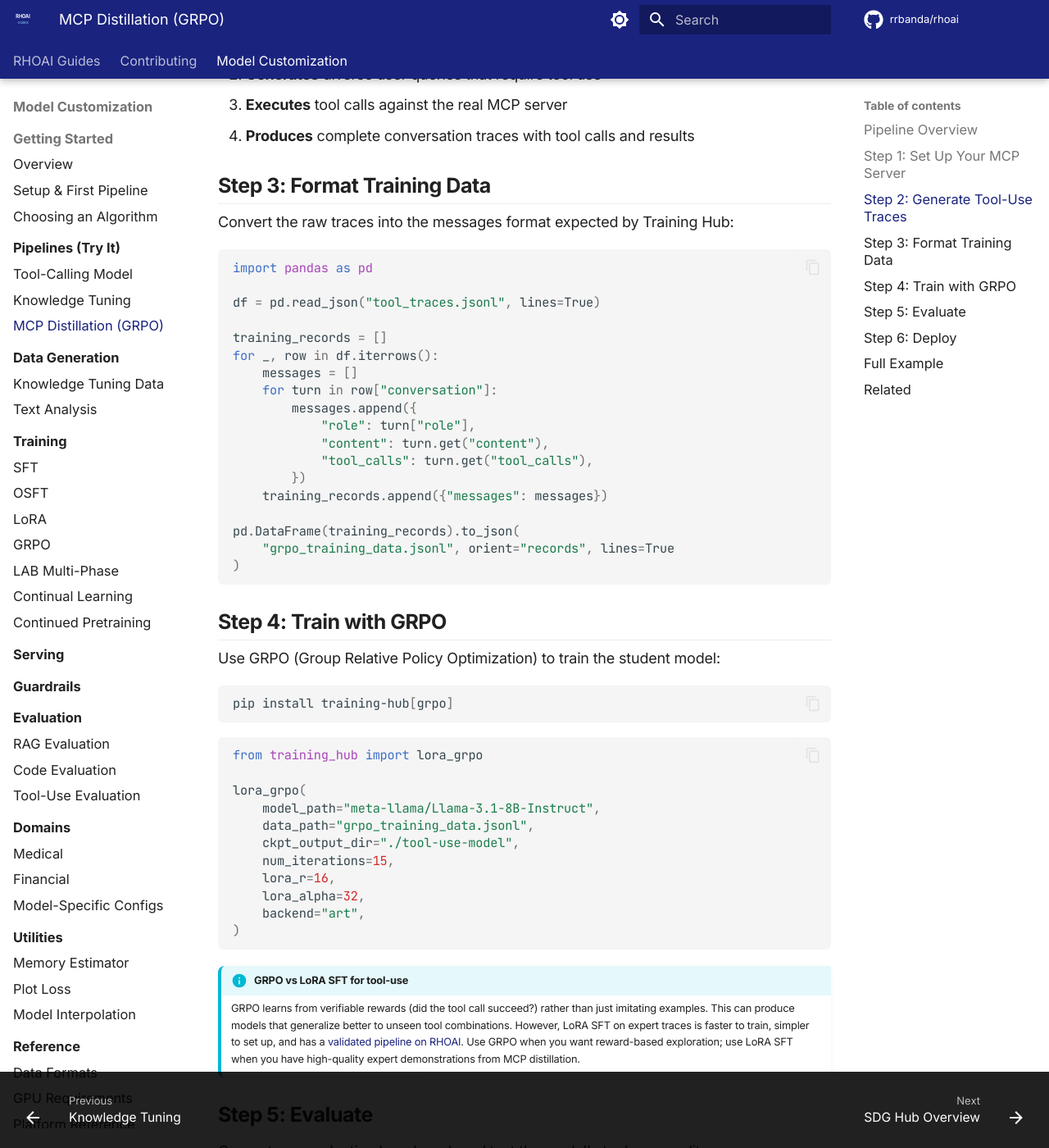
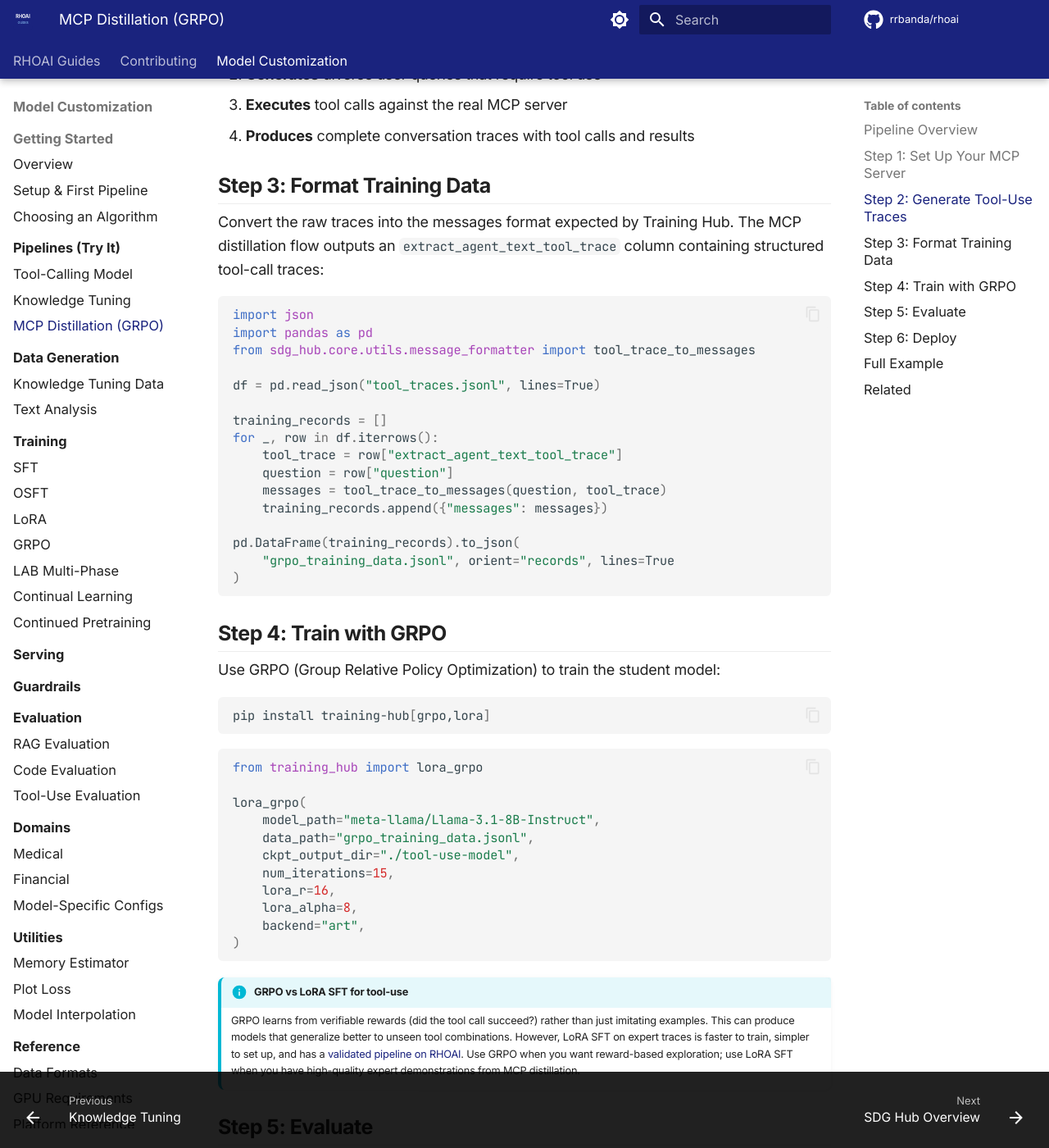
Before and after one commit to rrbanda/rhoai, an MkDocs documentation site: the page built from docs/end-to-end/mcp-distillation.md, in a window 1280 px wide and 1400 px high, scrolled down 2093 px. Shown: the whole window at 82% size. Built offline with MkDocs 1.6.1 and Material for MkDocs 9.7.7, drawn with Linux system fonts in a browser that asks for light colours; comment, search, counter and statistics services are not loaded.

Commit message:
fix: align MCP distillation docs with upstream SDG Hub API
- Use upstream column name extract_agent_text_tool_trace instead of
  fabricated "conversation" column in Step 3 formatting code
- Use sdg_hub.core.utils.message_formatter.tool_trace_to_messages for
  trace-to-messages conversion (matches upstream PR #672)
- Fix lora_alpha from 32 to 8 (upstream default for GRPO)
- Fix pip install extra from training-hub[grpo] to training-hub[grpo,lora]
  since examples use lora_grpo (LoRA variant)

````diff
--- a/docs/end-to-end/mcp-distillation.md
+++ b/docs/end-to-end/mcp-distillation.md
@@ -93,22 +93,20 @@
 
 ## Step 3: Format Training Data
 
-Convert the raw traces into the messages format expected by Training Hub:
+Convert the raw traces into the messages format expected by Training Hub. The MCP distillation flow outputs an `extract_agent_text_tool_trace` column containing structured tool-call traces:
 
 ```python
+import json
 import pandas as pd
+from sdg_hub.core.utils.message_formatter import tool_trace_to_messages
 
 df = pd.read_json("tool_traces.jsonl", lines=True)
 
 training_records = []
 for _, row in df.iterrows():
-    messages = []
-    for turn in row["conversation"]:
-        messages.append({
-            "role": turn["role"],
-            "content": turn.get("content"),
-            "tool_calls": turn.get("tool_calls"),
-        })
+    tool_trace = row["extract_agent_text_tool_trace"]
+    question = row["question"]
+    messages = tool_trace_to_messages(question, tool_trace)
     training_records.append({"messages": messages})
 
 pd.DataFrame(training_records).to_json(
@@ -121,7 +119,7 @@
 Use GRPO (Group Relative Policy Optimization) to train the student model:
 
 ```bash
-pip install training-hub[grpo]
+pip install training-hub[grpo,lora]
 ```
 
 ```python
@@ -133,7 +131,7 @@
     ckpt_output_dir="./tool-use-model",
     num_iterations=15,
     lora_r=16,
-    lora_alpha=32,
+    lora_alpha=8,
     backend="art",
 )
 ```
````
Also changed, not shown: docs/training/grpo.md (+1 -1 lines), 1 other file.
